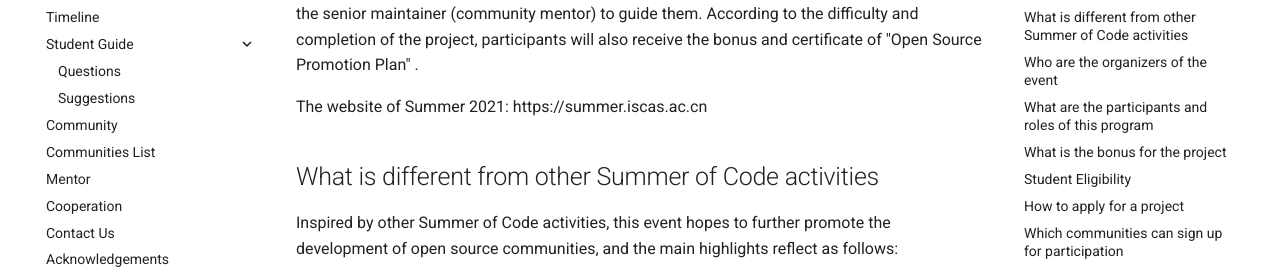
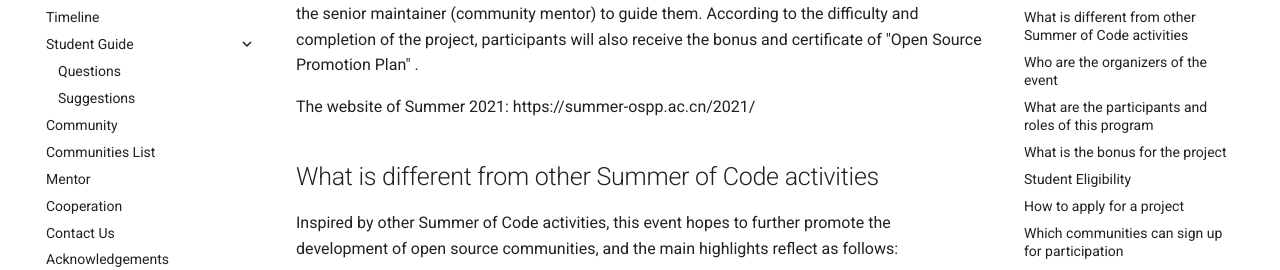
Before and after one commit to summer-ospp/help-en, an MkDocs documentation site: the page built from docs/index.md, in a window 1280 px wide and 900 px high, scrolled down 655 px. Shown: the part 163-433 px from the top of the window. Built offline with MkDocs 1.6.1 and Material for MkDocs 9.7.7, drawn with Linux system fonts in a browser that asks for light colours; comment, search, counter and statistics services are not loaded; part of the change alters nothing that is shown.

Commit message:
Update index.md

```diff
--- a/docs/index.md
+++ b/docs/index.md
@@ -21,7 +21,7 @@ Open Source Promotion Plan is a summer program of  Open Source Software Supply C
 
 Students can choose the projects they are interested in to apply, and obtain the opportunity of the senior maintainer (community mentor) to guide them. According to the difficulty and completion of the project, participants will also receive the bonus and certificate of "Open Source Promotion Plan" .
 
-The website of Summer 2021: https://summer.iscas.ac.cn
+The website of Summer 2021: https://summer-ospp.ac.cn/2021/
 
 
 
```
